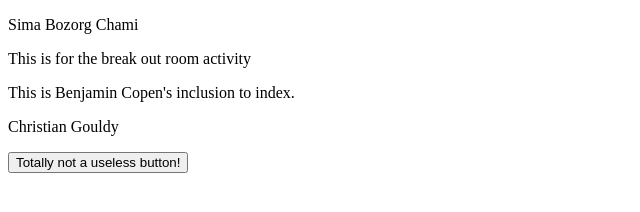
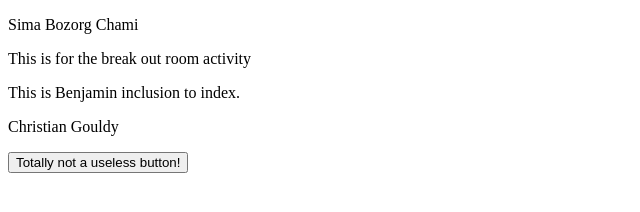
Before and after one commit to simachami/Breakout-Room-Activity, a plain HTML site: page index.html in a window 1280 px wide. Shown: the full height of the page, 0-640 px from the left. Drawn offline with Linux system fonts and the light colour scheme.

Commit message:
Remove 'Copen'

```diff
--- a/index.html
+++ b/index.html
@@ -9,7 +9,7 @@
     <p>Sima Bozorg Chami</p>
     <p>This is for the break out room activity</p>
 
-    <p>This is Benjamin Copen's inclusion to index.</p>
+    <p>This is Benjamin inclusion to index.</p>
 
     <P>Christian Gouldy</P>
 
```
